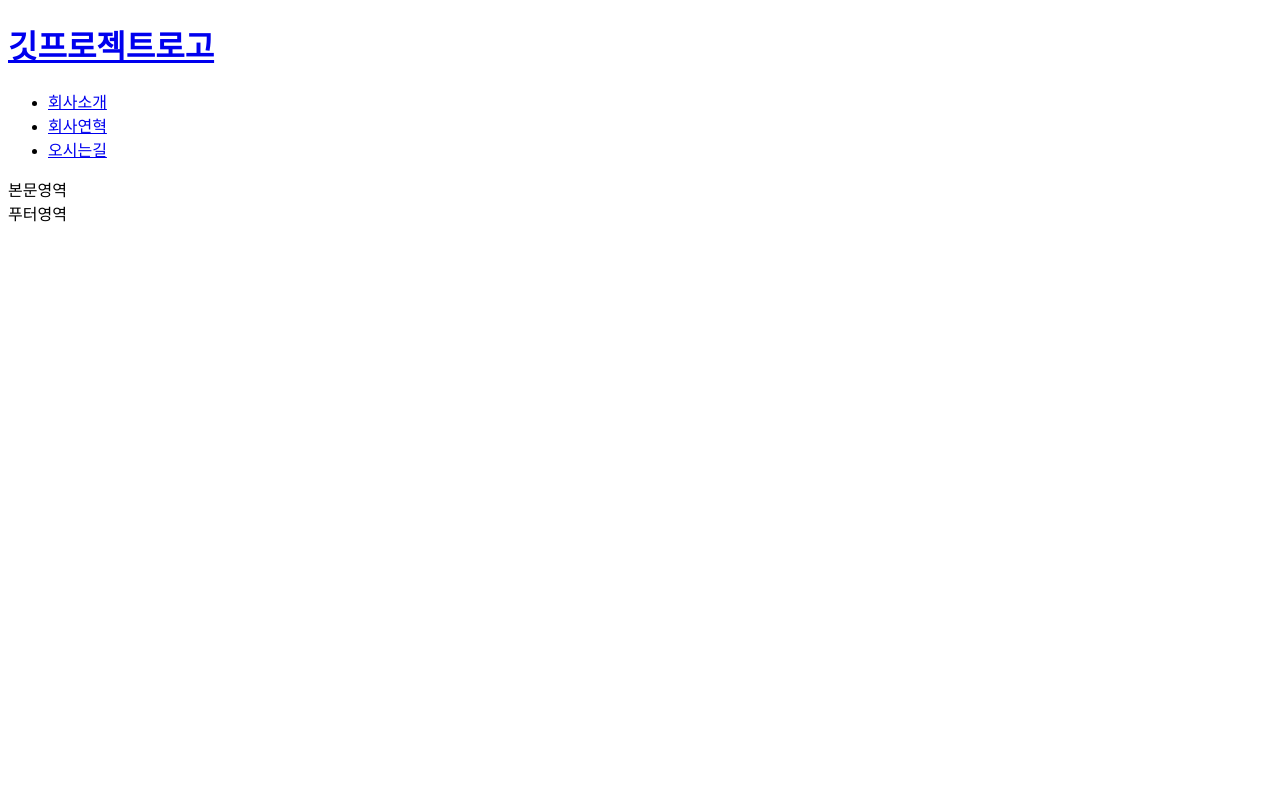
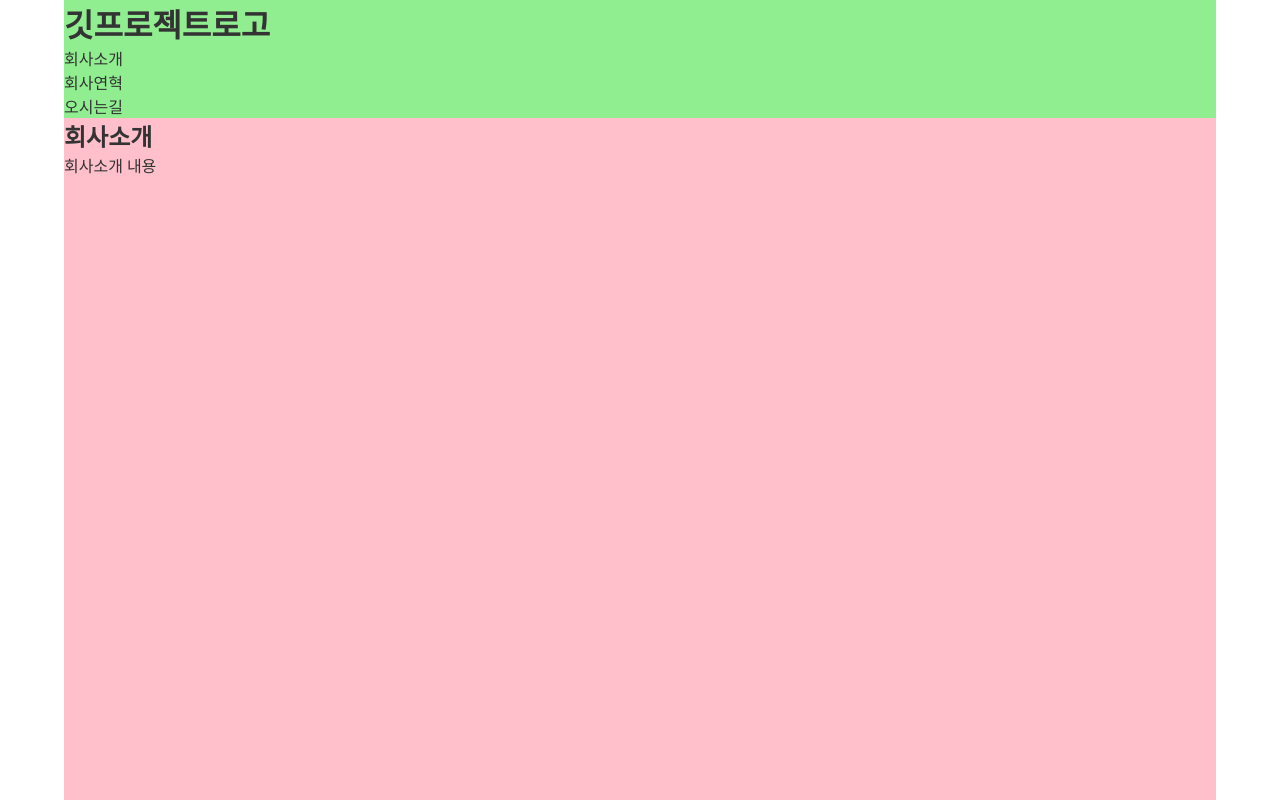
Before and after one commit to Moonsuok/project1, a plain HTML site: page index.html in a window 1280 px wide. Shown: the top 800 px of the page. Drawn offline with Linux system fonts and the light colour scheme.

Commit message:
master-index페이지 수정(네비/css추가)

```diff
--- /dev/null
+++ b/css/main.css
@@ -0,0 +1,9 @@
+* {margin: 0; padding: 0;}
+body {font-family: "돋움"; font-size: 16px; color: #333;}
+a {color: #333; text-decoration: none;}
+ul {list-style: none;}
+
+.wrap {width: 90%; margin: 0 5%;}
+#headerArea {background: lightgreen;}
+#content {background: pink; height: 800px;}
+#footerArea {background: orange; height: 50px;}
--- a/index.html
+++ b/index.html
@@ -5,6 +5,7 @@
     <meta http-equiv="X-UA-Compatible" content="IE=edge">
     <meta name="viewport" content="width=device-width, initial-scale=1.0">
     <title>깃 프로젝트</title>
+    <link rel="stylesheet" href="./css/main.css">
 </head>
 <body>
     <div class="wrap">
@@ -19,7 +20,8 @@
             </nav>
         </header>
         <article id="content">
-            본문영역
+            <h2>회사소개</h2>
+            <p>회사소개 내용</p>
         </article>
         <footer id="footerArea">
             푸터영역
```
